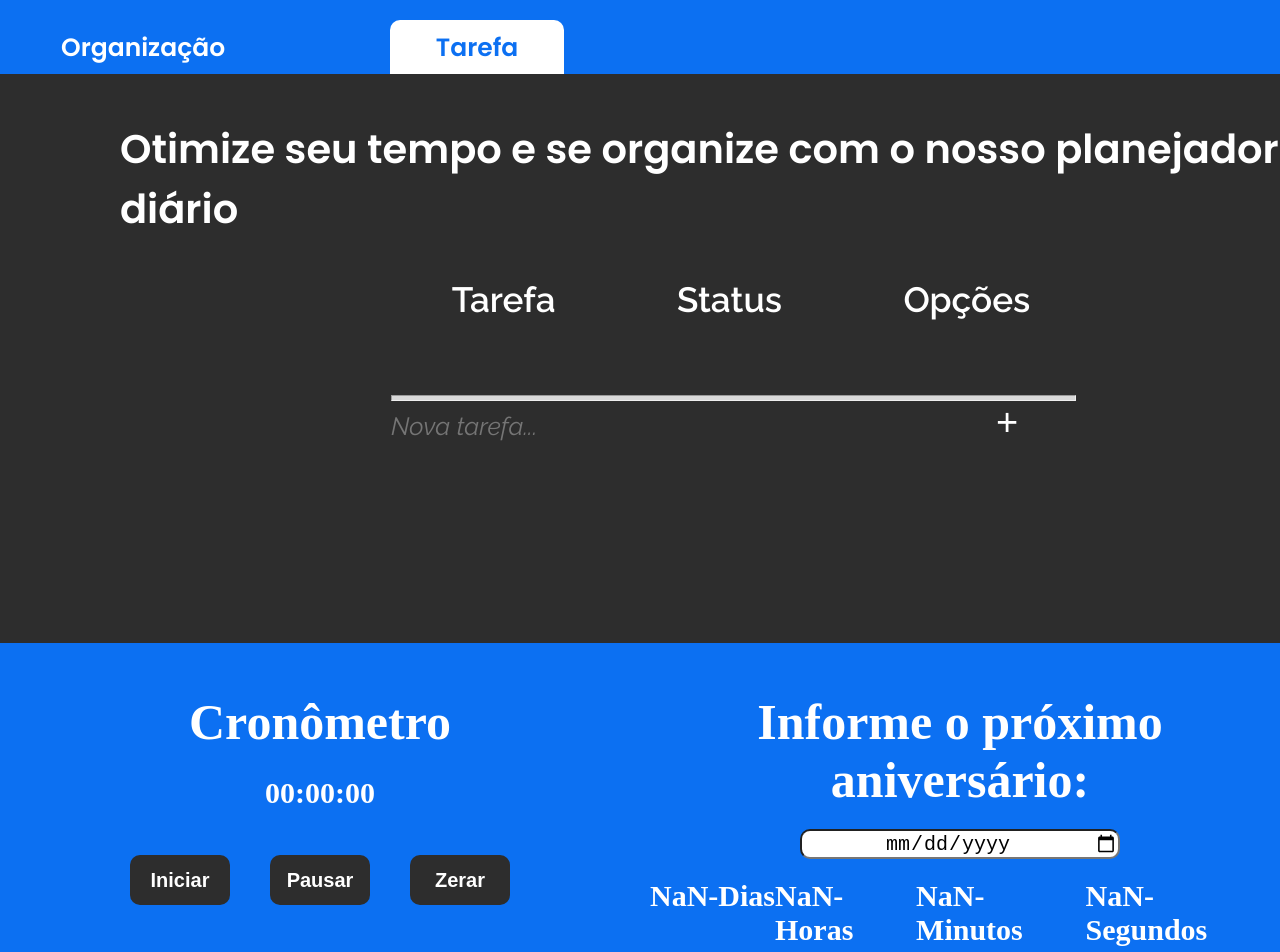
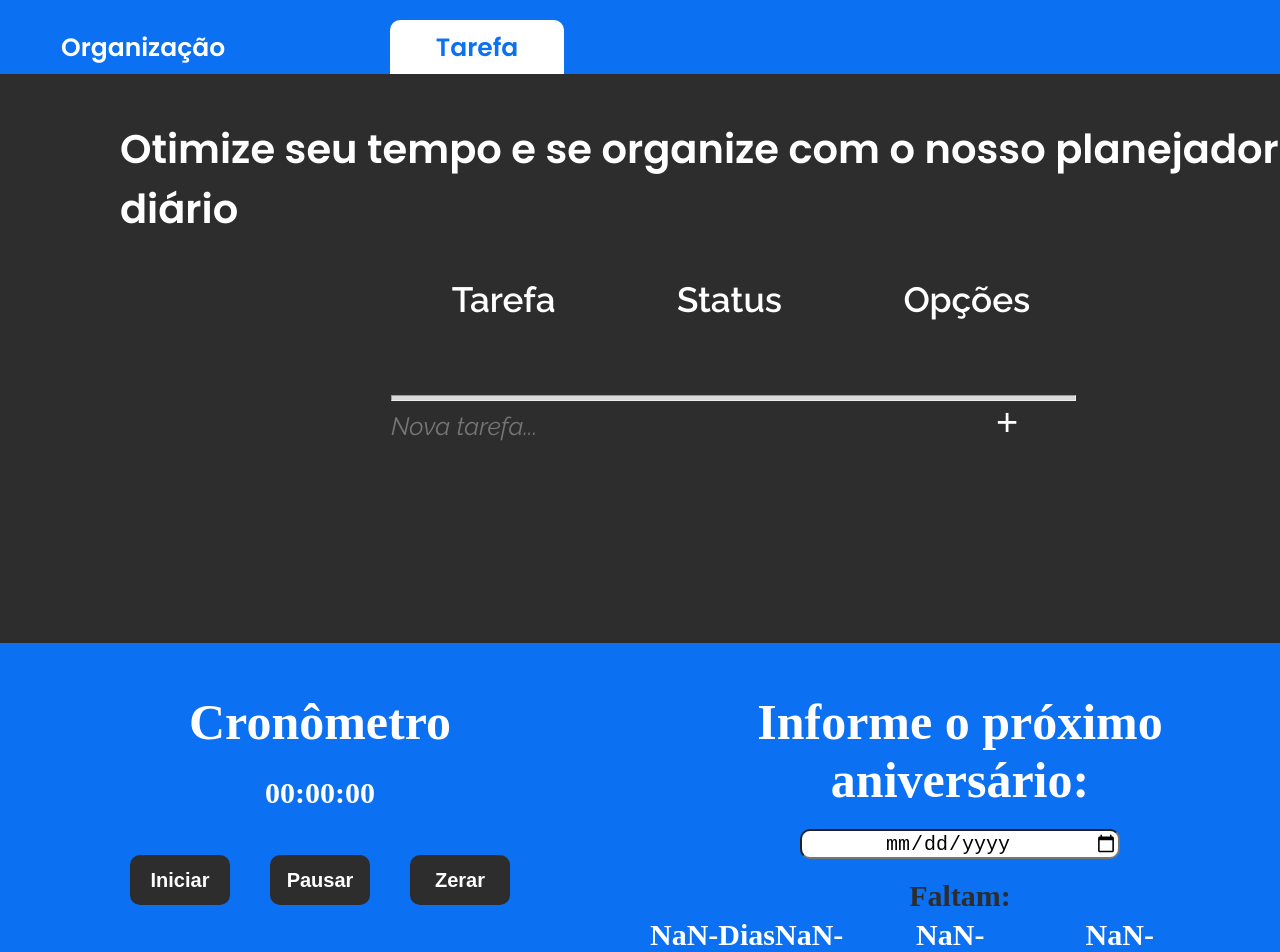
Before and after one commit to MatheusNascimento99/Interface-To--Do--List, a React (Vite) app in the folder Interface/: page /Organizador in a window 1280 px wide. Shown: the top 952 px of the page. Built offline with nearby package versions, Linux system fonts and the light colour scheme; a web font is replaced by a local one.

Commit message:
corre;'ao de bugs

```diff
--- a/Interface/src/componentes/ContadorNiver.jsx
+++ b/Interface/src/componentes/ContadorNiver.jsx
@@ -43,6 +43,7 @@ const ContadorNiver = () => {
                     value={dataLancamento}
                     onChange={handleInputChange}
                 />
+                <h6 className="Paragrafo">Faltam:</h6>
             </div>
             <div className='data'>
                 <p id="dia">{finalDias}-Dias</p>
--- a/Interface/src/componentes/ContadorNiver.scss
+++ b/Interface/src/componentes/ContadorNiver.scss
@@ -25,6 +25,12 @@
     margin-bottom: 20px;
 }
 
+.Paragrafo{
+    color: $cinza-color;
+    font-size: 30px;
+    font-weight: bold;
+    margin-bottom: 5px;
+}
 
 .data{
     display: grid;
```
